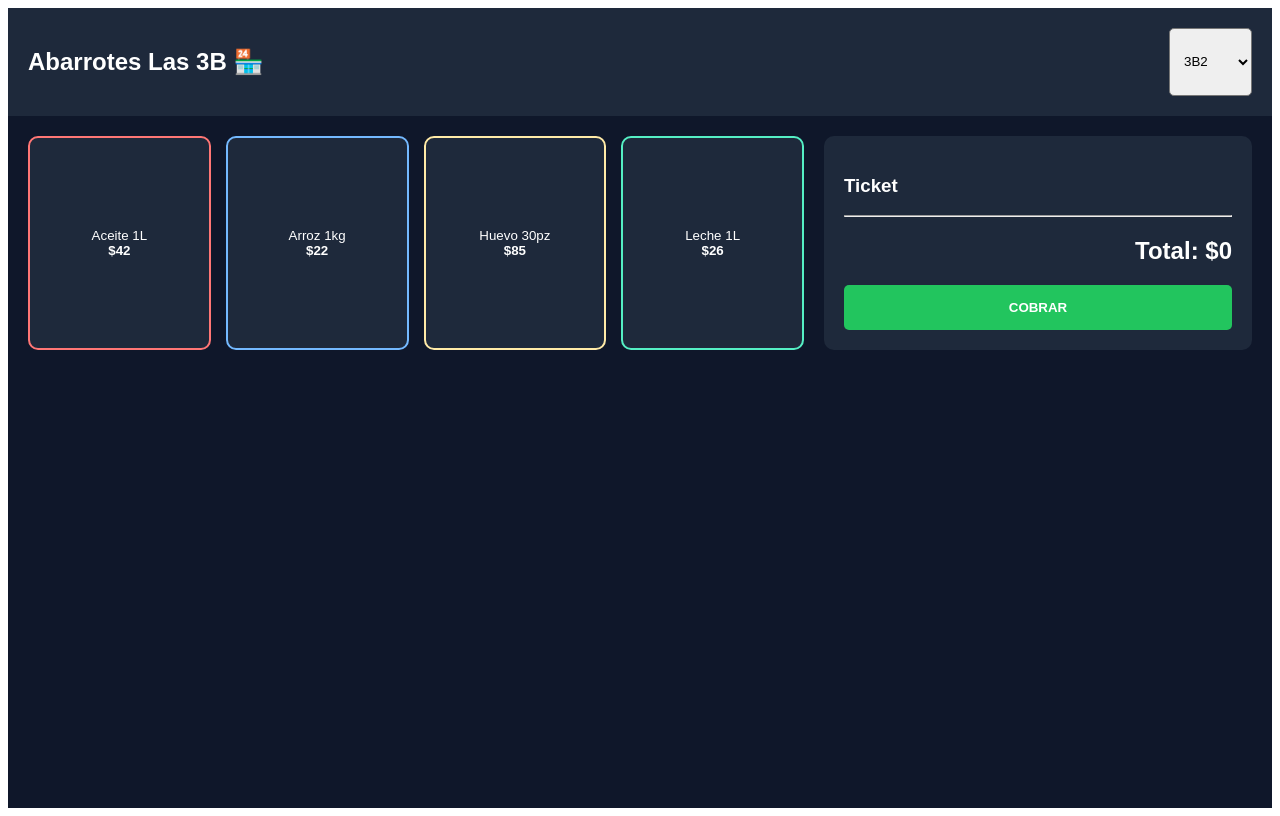
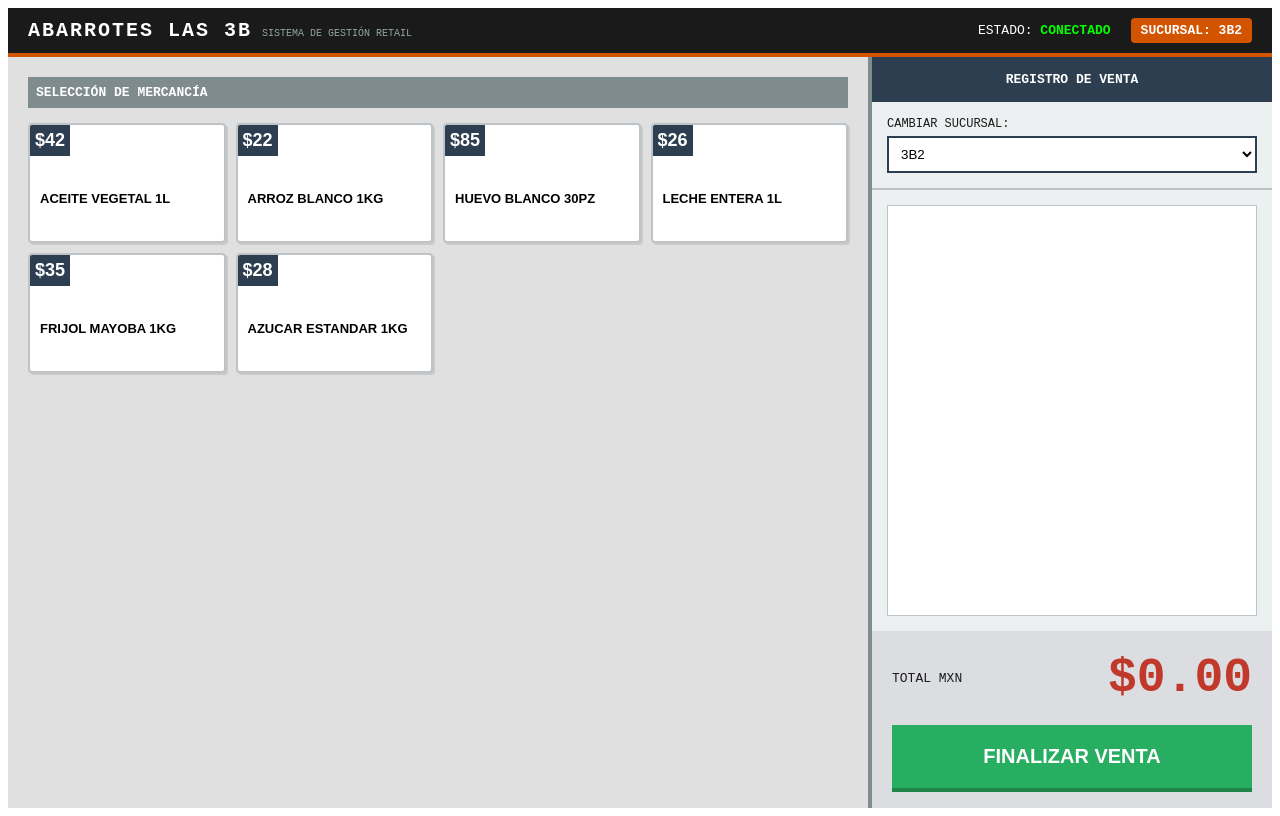
Before and after one commit to aba3bs-arch/pos3b-client, a React (Vite) app: page / in a window 1280 px wide. Built offline with nearby package versions, Linux system fonts and the light colour scheme.

Commit message:
Update App.jsx

```diff
--- a/src/App.jsx
+++ b/src/App.jsx
@@ -1,6 +1,6 @@
 import React, { useState } from 'react';
 
-const POSProfesional = () => {
+const POSSistem = () => {
   const [sucursal, setSucursal] = useState('3B2');
   const [carrito, setCarrito] = useState([]);
   const [total, setTotal] = useState(0);
@@ -8,63 +8,128 @@ const POSProfesional = () => {
 
   const misSucursales = ['3B2', '3B3', '3B5', '3B6', '3B7', '3B9', '3B10', 'Fusion'];
 
-  const catalogo = [
-    { id: 1, nombre: 'Aceite 1L', precio: 42, color: '#ff7675' },
-    { id: 2, nombre: 'Arroz 1kg', precio: 22, color: '#74b9ff' },
-    { id: 3, nombre: 'Huevo 30pz', precio: 85, color: '#ffeaa7' },
-    { id: 4, nombre: 'Leche 1L', precio: 26, color: '#55efc4' }
+  const productos = [
+    { id: 1, nombre: 'ACEITE VEGETAL 1L', precio: 42, color: '#2c3e50' },
+    { id: 2, nombre: 'ARROZ BLANCO 1KG', precio: 22, color: '#2c3e50' },
+    { id: 3, nombre: 'HUEVO BLANCO 30PZ', precio: 85, color: '#2c3e50' },
+    { id: 4, nombre: 'LECHE ENTERA 1L', precio: 26, color: '#2c3e50' },
+    { id: 5, nombre: 'FRIJOL MAYOBA 1KG', precio: 35, color: '#2c3e50' },
+    { id: 6, nombre: 'AZUCAR ESTANDAR 1KG', precio: 28, color: '#2c3e50' },
   ];
 
-  const agregarAlCarrito = (p) => {
-    setCarrito([...carrito, { ...p, uniqueId: Date.now() }]);
-    setTotal(prev => prev + p.precio);
+  const agregarItem = (p) => {
+    setCarrito([...carrito, { ...p, uid: Date.now() }]);
+    setTotal(t => t + p.precio);
   };
 
-  const finalizarVenta = async () => {
+  const procesarPago = async () => {
     if (carrito.length === 0) return;
     setCargando(true);
     try {
       const res = await fetch('https://pos3b.onrender.com/api/vender', {
         method: 'POST',
         headers: { 'Content-Type': 'application/json' },
-        body: JSON.stringify({ sucursal_id: sucursal, total: total, detalles: carrito })
+        body: JSON.stringify({ sucursal_id: sucursal, total, detalles: carrito })
       });
       if (res.ok) {
-        alert("✅ Venta Guardada");
+        alert("TRANSACCIÓN FINALIZADA");
         setCarrito([]); setTotal(0);
       }
-    } catch (e) { alert("❌ Error de conexión"); }
+    } catch (e) { alert("ERROR DE COMUNICACIÓN"); }
     finally { setCargando(false); }
   };
 
   return (
-    <div style={{ backgroundColor: '#0f172a', color: 'white', minHeight: '100vh', fontFamily: 'sans-serif' }}>
-      <header style={{ padding: '20px', backgroundColor: '#1e293b', display: 'flex', justifyContent: 'space-between' }}>
-        <h2>Abarrotes Las 3B 🏪</h2>
-        <select value={sucursal} onChange={(e) => setSucursal(e.target.value)} style={{ padding: '10px', borderRadius: '5px' }}>
-          {misSucursales.map(s => <option key={s} value={s}>{s}</option>)}
-        </select>
-      </header>
-      <main style={{ display: 'flex', padding: '20px', gap: '20px' }}>
-        <div style={{ flex: 2, display: 'grid', gridTemplateColumns: 'repeat(auto-fill, minmax(150px, 1fr))', gap: '15px' }}>
-          {catalogo.map(p => (
-            <button key={p.id} onClick={() => agregarAlCarrito(p)} style={{ padding: '20px', borderRadius: '10px', backgroundColor: '#1e293b', color: 'white', border: `2px solid ${p.color}`, cursor: 'pointer' }}>
-              {p.nombre} <br/> <strong>${p.precio}</strong>
+    <div style={styles.posContainer}>
+      {/* BARRA DE ESTADO SUPERIOR */}
+      <div style={styles.statusBar}>
+        <div style={styles.brandInfo}>
+          <span style={styles.brandMain}>ABARROTES LAS 3B</span>
+          <span style={styles.brandSub}>SISTEMA DE GESTIÓN RETAIL</span>
+        </div>
+        <div style={styles.sysInfo}>
+          <span>ESTADO: <b style={{color: '#00ff00'}}>CONECTADO</b></span>
+          <div style={styles.sucursalBadge}>SUCURSAL: {sucursal}</div>
+        </div>
+      </div>
+
+      <div style={styles.layout}>
+        {/* PANEL DE PRODUCTOS (IZQUIERDA) */}
+        <div style={styles.productPanel}>
+          <div style={styles.gridHeader}>SELECCIÓN DE MERCANCÍA</div>
+          <div style={styles.productGrid}>
+            {productos.map(p => (
+              <button key={p.id} onClick={() => agregarItem(p)} style={styles.posButton}>
+                <div style={styles.btnPrice}>${p.precio}</div>
+                <div style={styles.btnLabel}>{p.nombre}</div>
+              </button>
+            ))}
+          </div>
+        </div>
+
+        {/* PANEL DE TICKET (DERECHA) */}
+        <div style={styles.receiptPanel}>
+          <div style={styles.receiptHeader}>REGISTRO DE VENTA</div>
+
+          <div style={styles.configArea}>
+            <label>CAMBIAR SUCURSAL:</label>
+            <select value={sucursal} onChange={(e) => setSucursal(e.target.value)} style={styles.posSelect}>
+              {misSucursales.map(s => <option key={s} value={s}>{s}</option>)}
+            </select>
+          </div>
+
+          <div style={styles.itemsList}>
+            {carrito.map(i => (
+              <div key={i.uid} style={styles.receiptItem}>
+                <span>{i.nombre}</span>
+                <span>${i.precio}.00</span>
+              </div>
+            ))}
+          </div>
+
+          <div style={styles.summaryArea}>
+            <div style={styles.totalRow}>
+              <span>TOTAL MXN</span>
+              <span style={styles.grandTotal}>${total}.00</span>
+            </div>
+            <button
+              onClick={procesarPago}
+              disabled={cargando || carrito.length === 0}
+              style={styles.payButton}
+            >
+              {cargando ? 'PROCESANDO...' : 'FINALIZAR VENTA'}
             </button>
-          ))}
+          </div>
         </div>
-        <aside style={{ flex: 1, backgroundColor: '#1e293b', padding: '20px', borderRadius: '10px' }}>
-          <h3>Ticket</h3>
-          {carrito.map(item => <div key={item.uniqueId} style={{ display: 'flex', justifyContent: 'space-between', padding: '5px 0' }}><span>{item.nombre}</span><span>${item.precio}</span></div>)}
-          <hr/>
-          <h2 style={{ textAlign: 'right' }}>Total: ${total}</h2>
-          <button onClick={finalizarVenta} disabled={cargando || carrito.length === 0} style={{ width: '100%', padding: '15px', backgroundColor: '#22c55e', color: 'white', border: 'none', borderRadius: '5px', fontWeight: 'bold', cursor: 'pointer' }}>
-            {cargando ? 'PROCESANDO...' : 'COBRAR'}
-          </button>
-        </aside>
-      </main>
+      </div>
     </div>
   );
 };
 
-export default POSProfesional;
+const styles = {
+  posContainer: { height: '100vh', display: 'flex', flexDirection: 'column', backgroundColor: '#e0e0e0', color: '#1a1a1a', fontFamily: 'monospace' },
+  statusBar: { backgroundColor: '#1a1a1a', color: 'white', padding: '10px 20px', display: 'flex', justifyContent: 'space-between', alignItems: 'center', borderBottom: '4px solid #d35400' },
+  brandMain: { fontSize: '20px', fontWeight: 'bold', letterSpacing: '2px' },
+  brandSub: { fontSize: '10px', marginLeft: '10px', color: '#95a5a6' },
+  sysInfo: { display: 'flex', gap: '20px', alignItems: 'center' },
+  sucursalBadge: { backgroundColor: '#d35400', padding: '5px 10px', borderRadius: '4px', fontWeight: 'bold' },
+  layout: { display: 'flex', flex: 1, overflow: 'hidden' },
+  productPanel: { flex: 1, padding: '20px', display: 'flex', flexDirection: 'column' },
+  gridHeader: { backgroundColor: '#7f8c8d', color: 'white', padding: '8px', fontWeight: 'bold', marginBottom: '15px' },
+  productGrid: { display: 'grid', gridTemplateColumns: 'repeat(auto-fill, minmax(180px, 1fr))', gap: '10px' },
+  posButton: { height: '120px', backgroundColor: 'white', border: '2px solid #bdc3c7', borderRadius: '4px', cursor: 'pointer', display: 'flex', flexDirection: 'column', padding: 0, overflow: 'hidden', boxShadow: '2px 2px 0 rgba(0,0,0,0.1)' },
+  btnPrice: { backgroundColor: '#2c3e50', color: 'white', padding: '5px', fontSize: '18px', fontWeight: 'bold' },
+  btnLabel: { flex: 1, display: 'flex', alignItems: 'center', justifyContent: 'center', padding: '10px', fontSize: '13px', fontWeight: 'bold', textAlign: 'center' },
+  receiptPanel: { width: '400px', backgroundColor: '#ecf0f1', borderLeft: '4px solid #7f8c8d', display: 'flex', flexDirection: 'column' },
+  receiptHeader: { backgroundColor: '#2c3e50', color: 'white', padding: '15px', fontWeight: 'bold', textAlign: 'center' },
+  configArea: { padding: '15px', borderBottom: '2px solid #bdc3c7', fontSize: '12px' },
+  posSelect: { width: '100%', marginTop: '5px', padding: '8px', backgroundColor: 'white', border: '2px solid #2c3e50' },
+  itemsList: { flex: 1, overflowY: 'auto', padding: '15px', backgroundColor: '#fff', margin: '15px', border: '1px solid #bdc3c7' },
+  receiptItem: { display: 'flex', justifyContent: 'space-between', padding: '8px 0', borderBottom: '1px dashed #bdc3c7', fontSize: '14px' },
+  summaryArea: { padding: '20px', backgroundColor: '#dcdde1' },
+  totalRow: { display: 'flex', justifyContent: 'space-between', alignItems: 'center', marginBottom: '20px' },
+  grandTotal: { fontSize: '48px', fontWeight: 'bold', color: '#c0392b' },
+  payButton: { width: '100%', padding: '20px', backgroundColor: '#27ae60', color: 'white', border: 'none', fontSize: '20px', fontWeight: 'bold', cursor: 'pointer', boxShadow: '0 4px 0 #1e8449' }
+};
+
+export default POSSistem;
```
